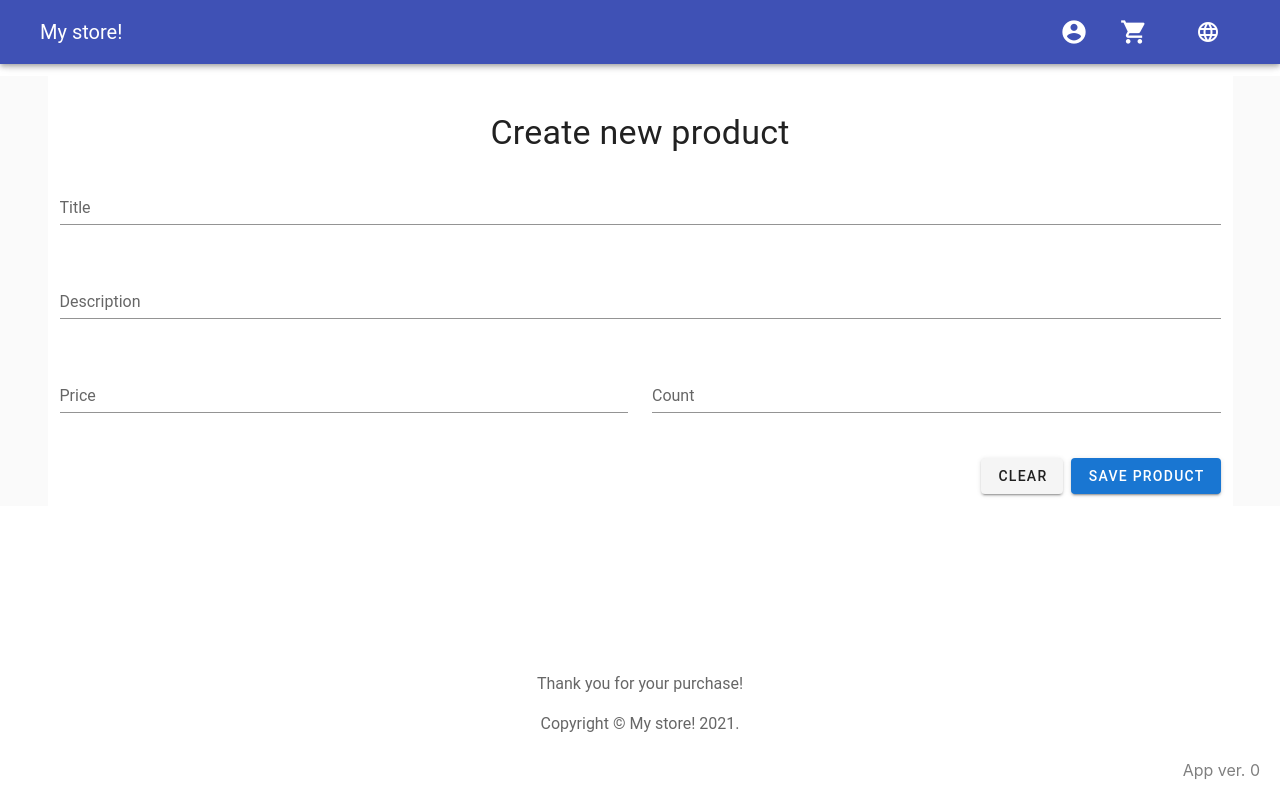
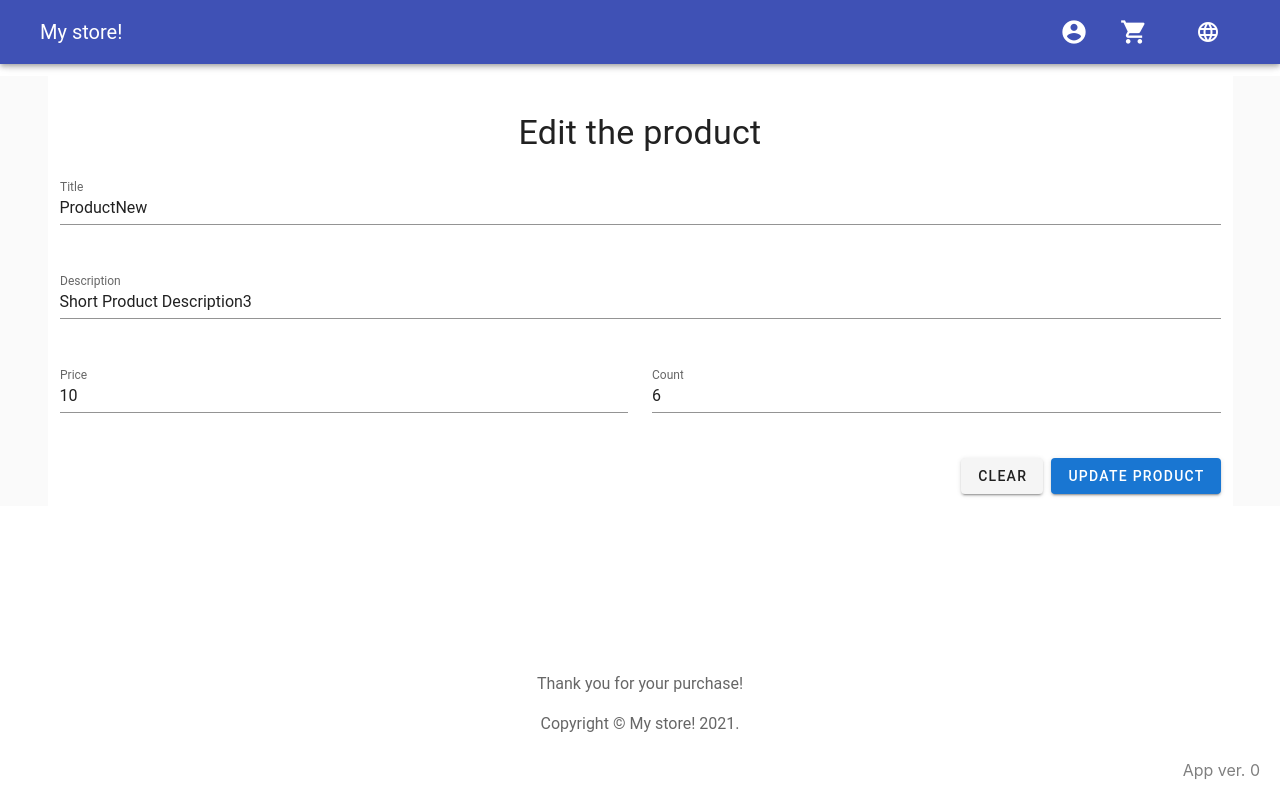
Before and after one commit to EPAM-JS-Competency-center/shop-vue-vuex-cloudfront, a Vue app: page /admin/product-form/7567ec4b-b10c-45c5-9345-fc73c48a80a1 in a window 1280 px wide. Built offline with nearby package versions, Linux system fonts and the light colour scheme.

Commit message:
FE: Improve EditableProductForm

```diff
--- a/src/api/product-api.ts
+++ b/src/api/product-api.ts
@@ -1,6 +1,7 @@
 import axios from 'axios';
 
 import { API_PATHS } from '@/constants/api-paths';
+import { Product } from '@/models/Product';
 
 import productList from './productList.json';
 
@@ -21,17 +22,34 @@ const fetchProducts = async () => {
   */
 };
 
-const deleteProductById = async (id: string) => {
-  axios.delete(`${API_PATHS.bff}/product/${id}`)
+
+const fetchProductById = async (id: string) => {
+  await new Promise((resolve) => setTimeout(resolve, 500));
+
+  return productList[1];
+  /* TODO: uncomment when time comes
+  axios.get(`${API_PATHS.bff}/product/${id}`)
+  .then(res => res.data);
+  */
+};
+
+const deleteProductById = (id: string) => {
+  return axios.delete(`${API_PATHS.bff}/product/${id}`)
     .then(() => {
       return axios.get(`${API_PATHS.bff}/product`);
     })
     .then(res => res.data);
 };
 
+const saveProduct = (productToSave: Product) => {
+  return axios.put(`${API_PATHS.bff}/product`, productToSave);
+}
+
 
 export const productApi = {
   fetchAvailableProducts,
   deleteProductById,
   fetchProducts,
+  fetchProductById,
+  saveProduct,
 };
--- a/src/locale/messages/en.json
+++ b/src/locale/messages/en.json
@@ -34,7 +34,9 @@
     },
     "products": {
         "manage": "Manage products",
+        "edit": "Edit the product",
         "save": "Save product",
+        "update": "Update product",
         "create": "Create new product",
         "title": "Title",
         "description": "Description",
@@ -43,6 +45,7 @@
     },
     "errorMessage": {
         "cantUploadFile": "Sorry, I can't upload the attachment (reason: {reason})",
+        "cantProceedRequest": "Sorry, I can't proceed this request (reason: {reason})",
         "checkDevLogs": "Press F12 Developer tools for details"
     }
 }
--- a/src/locale/messages/ru.json
+++ b/src/locale/messages/ru.json
@@ -34,7 +34,9 @@
     },
     "products": {
         "manage": "Управление продуктами",
+        "edit": "Редактировать продукт",
         "save": "Добавить",
+        "update": "Применить изменения",
         "create": "Добавить новый продукт",
         "title": "Заголовок",
         "description": "Описание",
@@ -43,6 +45,7 @@
     },
     "errorMessage": {
         "cantUploadFile": "Извините, сервис временно недоступен (причина: {reason})",
+        "cantProceedRequest": "Извините, не могу обработать запрос (причина: {reason})",
         "checkDevLogs": "Нажмите F12 Developer tools для доп.информации"
     }
 }
--- a/src/locale/messages/zh.json
+++ b/src/locale/messages/zh.json
@@ -34,8 +34,10 @@
     },
     "products": {
         "manage": "产品管理",
+        "edit": "编辑产品",
         "save": "保存产品",
         "create": "创建新产品",
+        "update": "应用更改",
         "title": "标题",
         "description": "说明",
         "count": "计数",
@@ -43,6 +45,7 @@
     },
     "errorMessage": {
         "cantUploadFile": "对不起，服务暂时无法使用。 (理由: {reason})",
+        "cantProceedRequest": "抱歉，我无法处理请求（原因：{reason})",
         "checkDevLogs": "点击 F12 Developer tools 更多信息"
     }
 }
--- a/src/views/Products/routes.ts
+++ b/src/views/Products/routes.ts
@@ -25,7 +25,7 @@ export const routes: RouteConfig[] = [
                 component: ProductImport,
             },
             {
-                path: "/admin/product-form/:id?",
+                path: "/admin/product-form/:productId?",
                 name: "EditableProductForm",
                 component: EditableProductForm,
             },
--- a/src/views/Products/views/EditableProductForm/EditableProductForm.vue
+++ b/src/views/Products/views/EditableProductForm/EditableProductForm.vue
@@ -1,28 +1,113 @@
 <template>
   <div class="grey lighten-5">
+    <v-progress-linear indeterminate color="indigo" v-show="isFetching">
+    </v-progress-linear>
+
     <v-container class="white">
-      <h4 class="text-h4 d-flex justify-center py-6">
-        {{ $t("products.create") }}
-      </h4>
+      <v-product-form
+        :disabled="isFetching"
+        :product="product"
+        :isEditableMode="isEditableMode"
+        @submit="handleProductSubmit"
+      ></v-product-form>
+    </v-container>
 
-      <v-product-form @submit="handleProductSubmit"></v-product-form>
-    </v-container>
+    <v-snackbar v-model="showErrorSnackbar" timeout="7000">
+      <p class="my-0 font-weight-medium" v-html="errorMessage"></p>
+
+      <p class="my-0 text-caption font-weight-thin">
+        {{ $t("errorMessage.checkDevLogs") }}
+      </p>
+
+      <template v-slot:action="{ attrs }">
+        <v-btn
+          color="pink"
+          text
+          v-bind="attrs"
+          @click="showErrorSnackbar = false"
+        >
+          {{ $t("common.close") }}
+        </v-btn>
+      </template>
+    </v-snackbar>
   </div>
 </template>
 
 <script lang="ts">
 import Vue from "vue";
 
+import { productApi } from "@/api/product-api";
 import { Product } from "@/models/product";
 
 import VProductForm from "./ui/ProductForm.vue";
 
+const emptyProductStub = {
+  id: "",
+  title: "",
+  description: "",
+  count: 0,
+  price: 0,
+};
+
+// TODO: common snackbar
+
 export default Vue.extend({
   name: "EditableProductForm",
   components: { VProductForm },
+  data: () => ({
+    isEditableMode: false,
+    isFetching: false,
+    //
+    showErrorSnackbar: false,
+    errorMessage: "",
+    //
+    product: emptyProductStub,
+  }),
+  beforeRouteEnter(to, _, next) {
+    next((vm) => {
+      // @ts-expect-error todo
+      vm.fetchExistingProduct(to.params.productId);
+    });
+  },
   methods: {
-    handleProductSubmit(values: Product) {
+    async fetchExistingProduct(id?: string) {
+      this.isEditableMode = Boolean(id);
+
+      if (!id) {
+        return;
+      }
+
+      this.isFetching = true;
+
+      try {
+        this.product = await productApi.fetchProductById(id);
+      } catch (e) {
+        this.showSnackbarWithMessage(e.message);
+      } finally {
+        this.isFetching = false;
+      }
+    },
+    showSnackbarWithMessage(errorMessage: string) {
+        const message = this.$t("errorMessage.cantProceedRequest", {
+          reason: errorMessage,
+        });
+
+      this.showErrorSnackbar = true;
+      this.errorMessage = message.toString();
+    },
+    async handleProductSubmit(values: Product) {
       console.info(values);
+      this.isFetching = true;
+
+      try {
+        await productApi.saveProduct(values);
+
+        this.$router.push("/admin/products");
+      } catch (e) {
+        this.showSnackbarWithMessage(e.message);
+      } finally {
+        this.isFetching = false;
+      }
     },
   },
 });
--- a/src/views/Products/views/EditableProductForm/ui/ProductForm.vue
+++ b/src/views/Products/views/EditableProductForm/ui/ProductForm.vue
@@ -1,9 +1,15 @@
 <template>
   <v-form
+    :disabled="disabled"
     ref="form"
     v-model="valid"
     @submit.prevent="handleFormSubmit"
   >
+    <h4
+      class="text-h4 d-flex justify-center py-6"
+      v-html="dynamicFormTitleText"
+    ></h4>
+
     <v-row>
       <v-col cols="12" md="12">
         <v-text-field
@@ -38,10 +44,16 @@
       </v-col>
 
       <v-col cols="12" class="d-flex justify-end">
-        <v-btn class="mr-1" type="button" @click="handleFormReset"> {{ $t("common.clear") }} </v-btn>
+        <v-btn class="mr-1" type="button" @click="handleFormReset">
+          {{ $t("common.clear") }}
+        </v-btn>
 
-        <v-btn class="ml-1" type="submit" color="primary">
-          {{ $t("products.save") }}
+        <v-btn
+          class="ml-1"
+          type="submit"
+          color="primary"
+          v-html="dynamicSubmitButtonText"
+        >
         </v-btn>
       </v-col>
     </v-row>
@@ -51,20 +63,47 @@
 <script lang="ts">
 import Vue from "vue";
 
+import { Product } from "@/models/product";
+
 type VuetifyFormElement = Vue & { validate(): void };
 // TODO: common validation rules
 const required = (v: string) => !!v || "Field is required";
 
 export default Vue.extend({
+  props: {
+    product: Object,
+    disabled: Boolean,
+    isEditableMode: Boolean,
+  },
   data: () => ({
     valid: true,
     validationRules: [required],
     //
     title: "",
     description: "",
-    count: "",
-    price: "",
+    count: 0,
+    price: 0,
   }),
+  computed: {
+    dynamicFormTitleText() {
+      const textId = this.isEditableMode ? "products.edit" : "products.create";
+
+      return this.$t(textId);
+    },
+    dynamicSubmitButtonText() {
+      const textId = this.isEditableMode ? "products.update" : "products.save";
+
+      return this.$t(textId);
+    },
+  },
+  watch: {
+    product(v: Product) {
+      this.title = v.title;
+      this.description = v.description;
+      this.count = v.count;
+      this.price = v.price;
+    },
+  },
   methods: {
     triggerValidation(): void {
       (this.$refs.form as VuetifyFormElement).validate();
@@ -79,12 +118,12 @@ export default Vue.extend({
         price: this.price,
       });
     },
-    handleFormReset () {
-      this.title = '';
-      this.description = '';
-      this.count = '';
-      this.price = '';
-    }
+    handleFormReset() {
+      this.title = "";
+      this.description = "";
+      this.count = 0;
+      this.price = 0;
+    },
   },
 });
 </script>
```
